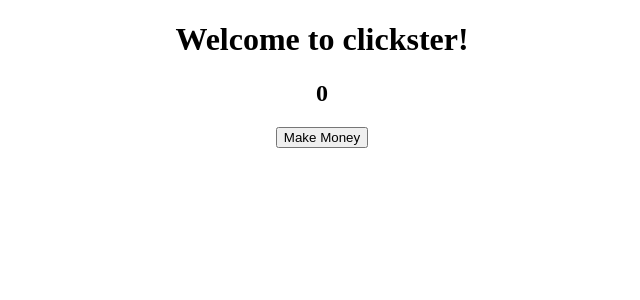
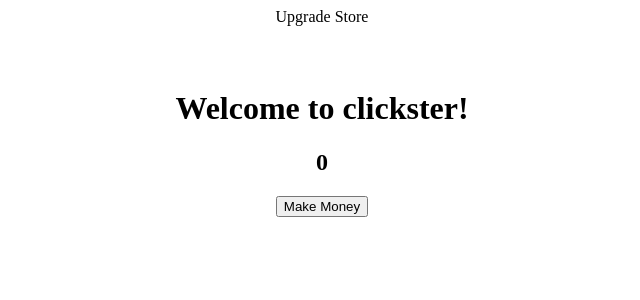
Before and after one commit to ThomasMicol/Angular8CLI, an Angular app: page / in a window 1280 px wide. Shown: the top 300 px of the page, without its empty margins (318-958 px from the left). Built offline with nearby package versions, Linux system fonts and the light colour scheme.

Commit message:
started styling with css grid

```diff
--- a/src/app/upgrade-bar/upgrade-bar.component.html
+++ b/src/app/upgrade-bar/upgrade-bar.component.html
@@ -1,3 +1,9 @@
-<div *ngFor="let upgrade of availableUpgrades">
-    <app-upgrade-item></app-upgrade-item>
+<div class="upgrade-bar-grid">
+    <div class="upgrade-bar-header">
+        Upgrade Store
+    </div>
+
+    <div *ngFor="let upgrade of availableUpgrades">
+        <app-upgrade-item></app-upgrade-item>
+    </div>
 </div>
--- a/src/app/upgrade-bar/upgrade-bar.component.scss
+++ b/src/app/upgrade-bar/upgrade-bar.component.scss
@@ -0,0 +1,5 @@
+.upgrade-bar-grid{
+    display: grid;
+    grid-column: 1fr;
+    grid-auto-columns: repeat(6, 1fr);
+}
```
